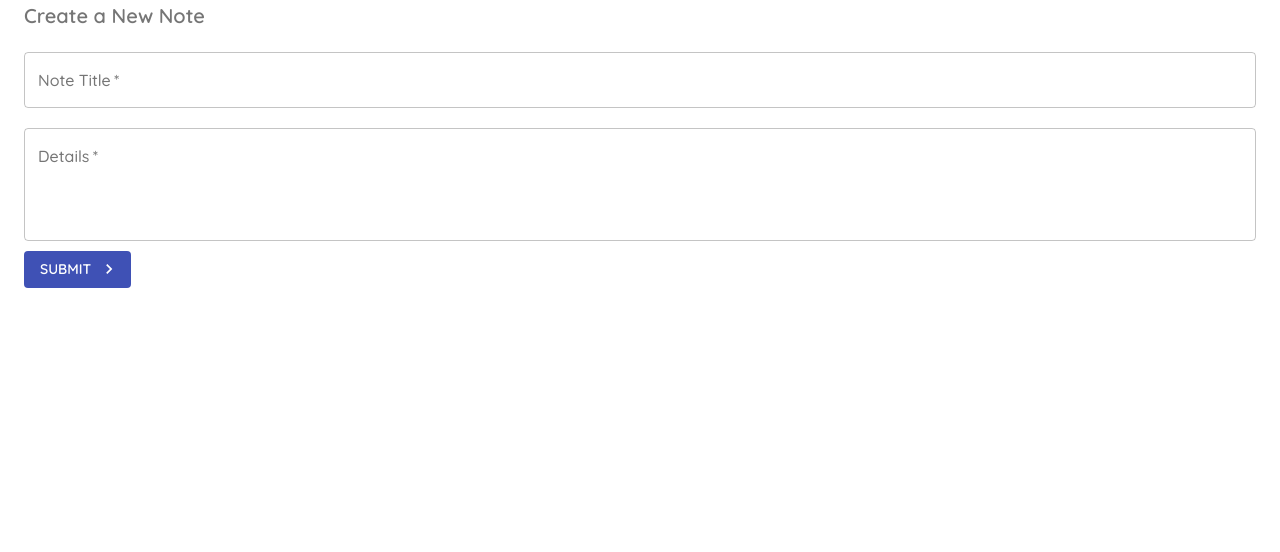
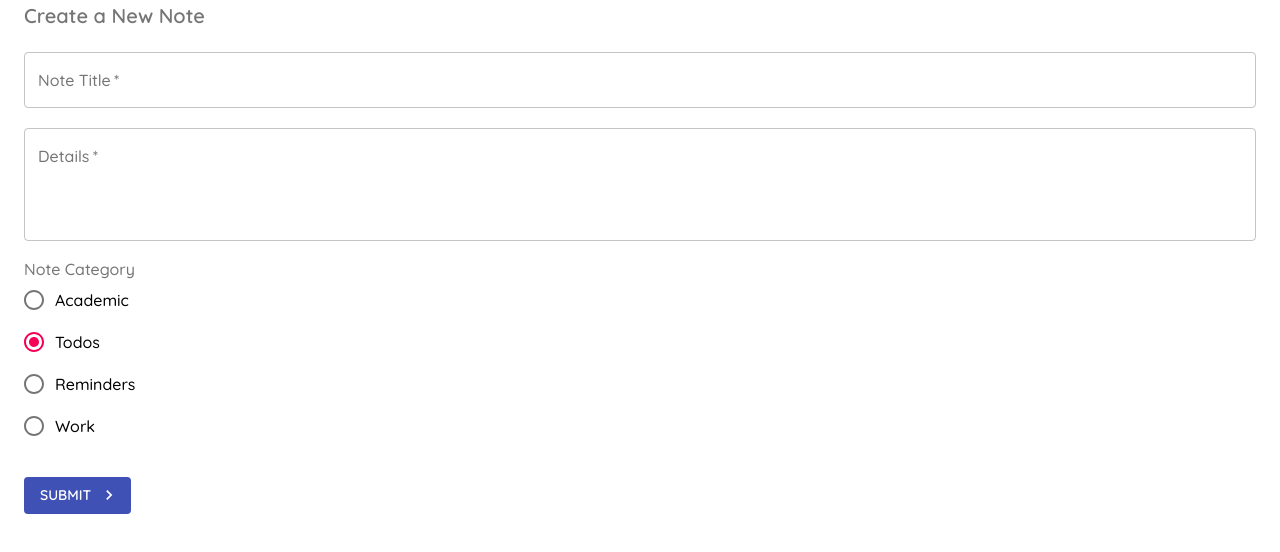
Before and after one commit to Kavindu1997/K-Notes, a React (Create React App) app: page /create in a window 1280 px wide. Shown: the top 552 px of the page. Built offline with nearby package versions, Linux system fonts and the light colour scheme.

Commit message:
add radio buttons field to the form

```diff
--- a/src/pages/Create.js
+++ b/src/pages/Create.js
@@ -3,7 +3,7 @@
 import Button from '@material-ui/core/Button';
 import Container from '@material-ui/core/Container';
 import KeyboardArrowRightOutlinedIcon from '@material-ui/icons/KeyboardArrowRightOutlined';
-import {makeStyles, FormControl, FormHelperText, FormLabel, TextField} from '@material-ui/core';
+import {makeStyles, FormControl,FormControlLabel,FormHelperText, FormLabel, TextField, RadioGroup,Radio} from '@material-ui/core';
 
 
 const useStyles=makeStyles({
@@ -27,6 +27,7 @@
   const [details,setDetails]=useState('')
   const [titleError,setTitleError]=useState(false)
   const [detailsError,setDetailsError]=useState(false)
+  const [category,setCategory]=useState('todos')
 
   const handleSubmit=(e)=>{
     e.preventDefault();
@@ -42,7 +43,7 @@
     }
 
     if(title && details){
-      console.log(title,details);
+      console.log(title,details,category);
     }
   }
   return (
@@ -81,6 +82,15 @@
            error={detailsError}
          />
 
+          <FormControl className={classes.field}>
+              <FormLabel>Note Category</FormLabel>
+                <RadioGroup value={category} onChange={(e)=>setCategory(e.target.value)}>
+                    <FormControlLabel value="academic" control={<Radio/>} label="Academic" />
+                    <FormControlLabel value="todos" control={<Radio/>} label="Todos" />
+                    <FormControlLabel value="reminders" control={<Radio/>} label="Reminders" />
+                    <FormControlLabel value="work" control={<Radio/>} label="Work" />
+                </RadioGroup>
+          </FormControl>
 
           <Button
             className={classes.btn}
```
